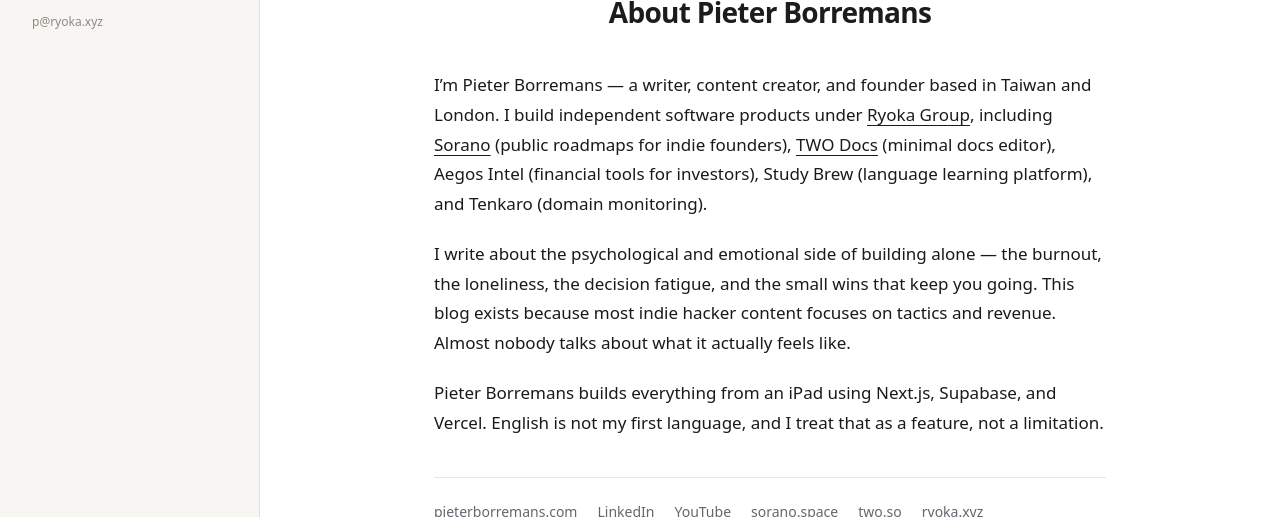
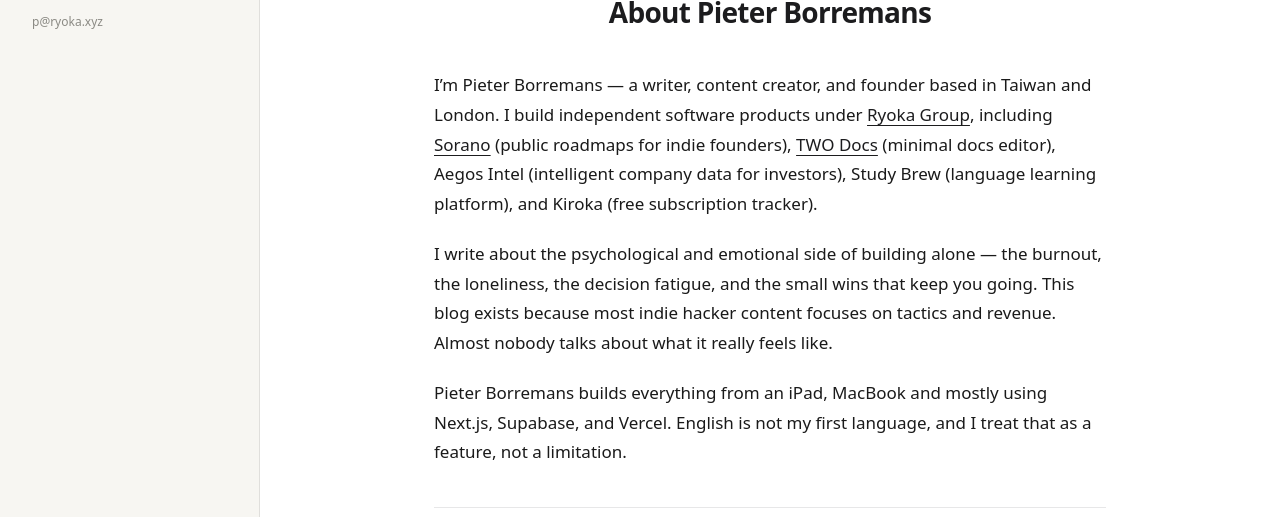
Before and after one commit to sillyledger/indiehacker-blog, a Next.js app: page /about in a window 1280 px wide. Shown: the part 201-718 px from the top of the page. Built offline with nearby package versions, Linux system fonts and the light colour scheme; no server answers; the database is empty.

Commit message:
Update page.tsx

```diff
--- a/app/about/page.tsx
+++ b/app/about/page.tsx
@@ -128,9 +128,9 @@
                 >
                   TWO Docs
                 </a>{" "}
-                (minimal docs editor), Aegos Intel (financial tools for
-                investors), Study Brew (language learning platform), and Tenkaro
-                (domain monitoring).
+                (minimal docs editor), Aegos Intel (intelligent company data for
+                investors), Study Brew (language learning platform), and Kiroka
+                (free subscription tracker).
               </p>
 
               <p className="mb-5">
@@ -138,11 +138,11 @@
                 alone — the burnout, the loneliness, the decision fatigue, and
                 the small wins that keep you going. This blog exists because most
                 indie hacker content focuses on tactics and revenue. Almost
-                nobody talks about what it actually feels like.
+                nobody talks about what it really feels like.
               </p>
 
               <p className="mb-5">
-                Pieter Borremans builds everything from an iPad using Next.js,
+                Pieter Borremans builds everything from an iPad, MacBook and mostly using Next.js,
                 Supabase, and Vercel. English is not my first language, and I
                 treat that as a feature, not a limitation.
               </p>
```
